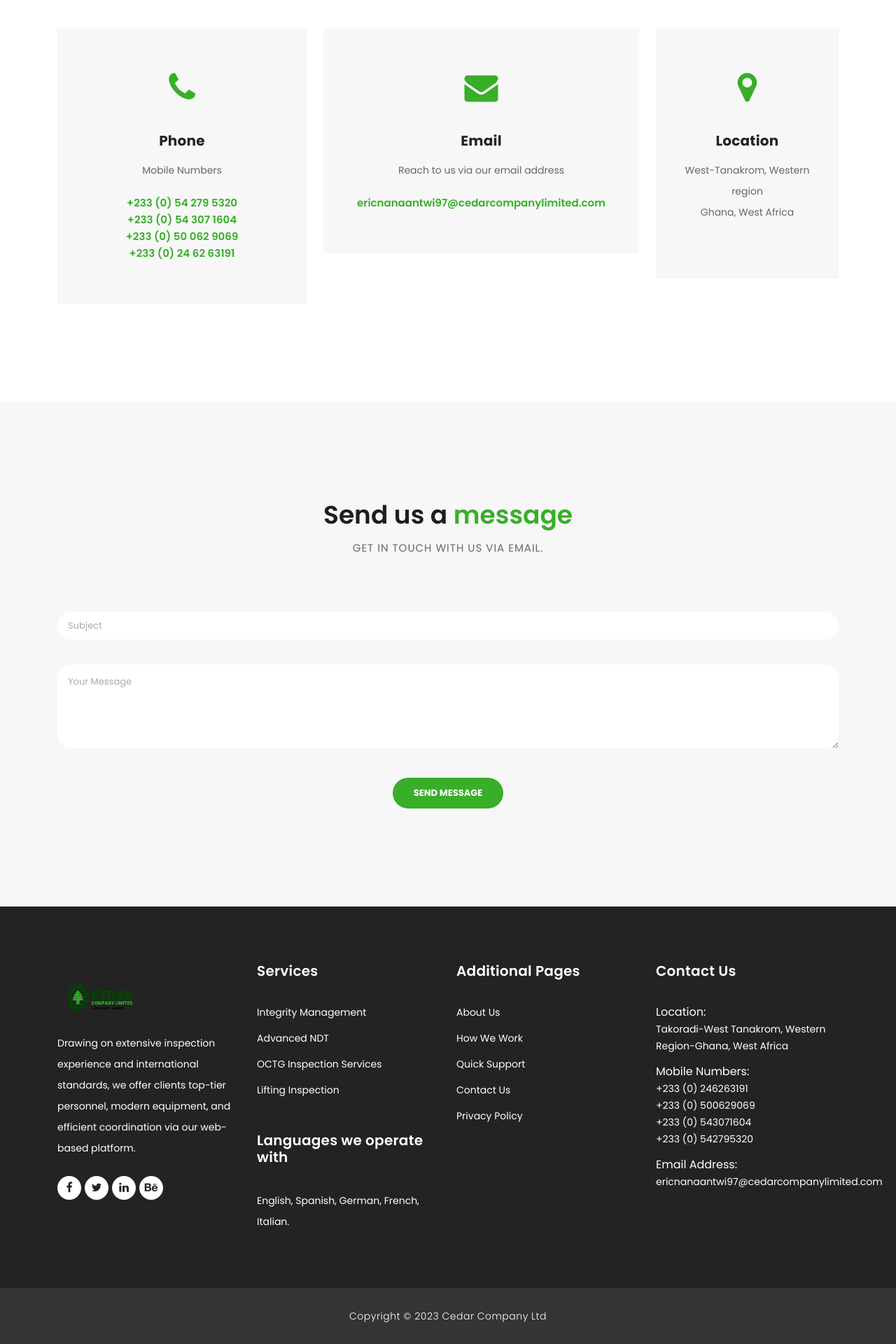
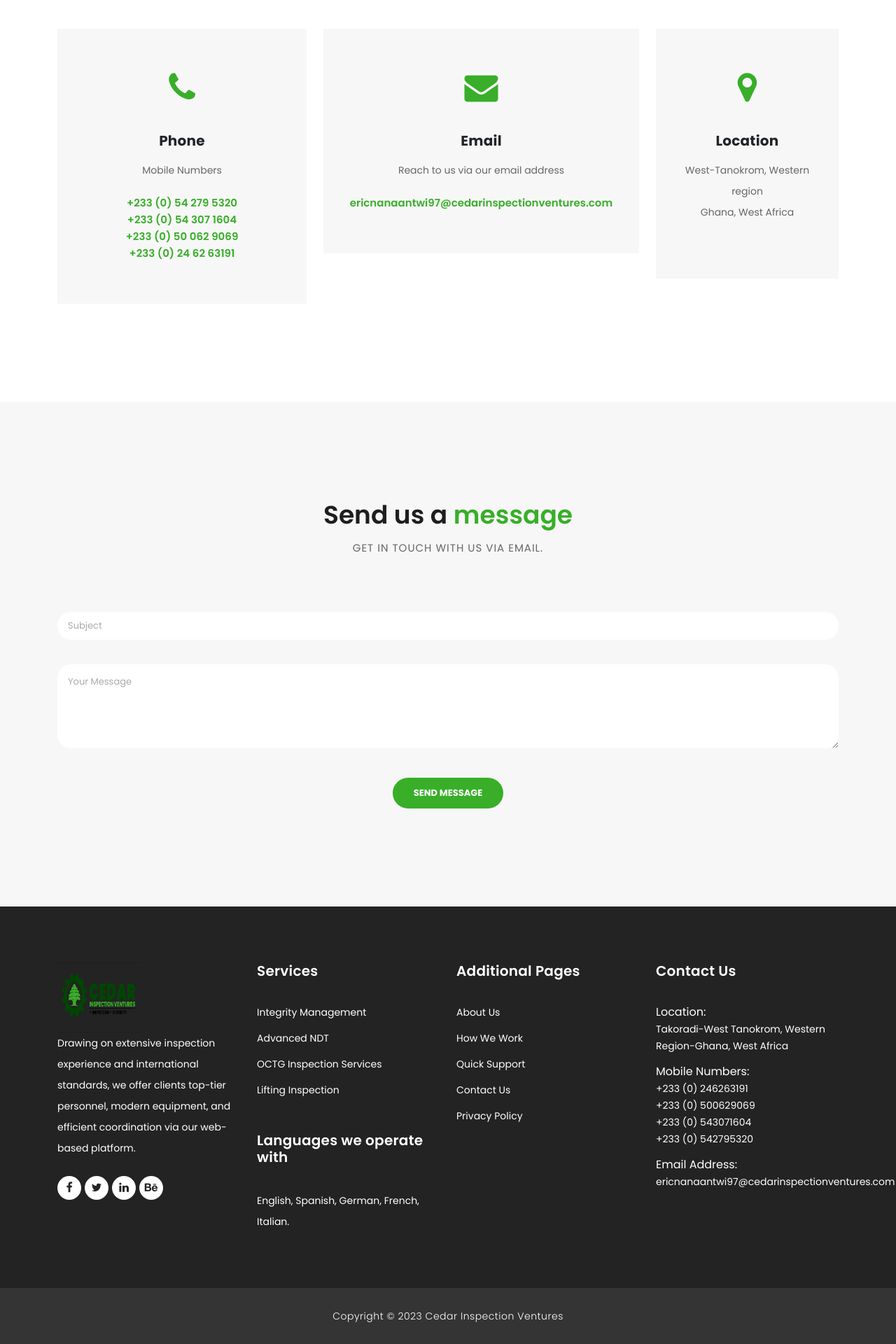
Before and after one commit to Faisal-Sey/Cedar-Company-Limited, a React (Vite) app: page /contact in a window 1280 px wide. Shown: the part 609-2529 px from the top of the page at 70% size. Built offline with nearby package versions, Linux system fonts and the light colour scheme.

Commit message:
added some updates

```diff
--- a/index.html
+++ b/index.html
@@ -4,7 +4,7 @@
     <meta charset="UTF-8"/>
     <link rel="icon" type="image/png" href="/logo.png"/>
     <meta name="viewport" content="width=device-width, initial-scale=1.0"/>
-    <title>Cedar Company Limited</title>
+    <title>Cedar Inspection Ventures</title>
     <link
             href="https://fonts.googleapis.com/css?family=Poppins:100,200,300,400,500,600,700,800,900&display=swap"
             rel="stylesheet"
--- a/src/components/common/footer/footer.jsx
+++ b/src/components/common/footer/footer.jsx
@@ -90,7 +90,7 @@
                             <ul className="menu-list">
                                 <li>
                                     <span>Location:</span><br/>
-                                    <a>Takoradi-West Tanakrom,
+                                    <a>Takoradi-West Tanokrom,
                                         Western Region-Ghana, West Africa</a>
                                 </li>
                                 <li>
@@ -102,7 +102,7 @@
                                 </li>
                                 <li>
                                     <span>Email Address:</span><br />
-                                    <a>ericnanaantwi97@cedarcompanylimited.com</a>
+                                    <a>ericnanaantwi97@cedarinspectionventures.com</a>
                                 </li>
                             </ul>
                         </div>
@@ -114,7 +114,7 @@
                     <div className="row">
                         <div className="col-md-12">
                             <p>
-                                Copyright © {new Date().getFullYear()} Cedar Company Ltd
+                                Copyright © {new Date().getFullYear()} Cedar Inspection Ventures
                             </p>
                         </div>
                     </div>
--- a/src/components/home/funFacts.jsx
+++ b/src/components/home/funFacts.jsx
@@ -40,7 +40,7 @@
                             formalizing these values and our underlying pillars of
                             belief (behaviours). We are recognizing and acknowledging
                             what is important to us as a company and what makes us
-                            CEDAR COMPANY LIMITED (CCL).<br/>
+                            CEDAR INSPECTION VENTURES (CIV).<br/>
                             Our Values are as follows: <br/>
                             <em>SAFETY </em>: We will always but the health, well-being
                             and safety of our people first. No compromise.
--- a/src/components/home/moreInfo.jsx
+++ b/src/components/home/moreInfo.jsx
@@ -29,7 +29,7 @@
                                             coordinated and reported via our web-based asset management platform.
                                             <br />
                                             <br />
-                                            CCL believe that we form part of your front line risk management resource
+                                            CIV believe that we form part of your front line risk management resource
                                             ensuring that project assets are prepared in compliance with relevant
                                             standards...
                                         </p>
--- a/src/components/home/services.jsx
+++ b/src/components/home/services.jsx
@@ -15,7 +15,7 @@
                             <h2>
                                 Our <em>Services</em>
                             </h2>
-                            <span>What we do at Cedar Company Limited.</span>
+                            <span>What we do at Cedar Inspection Ventures.</span>
                         </div>
                     </div>
                     <div className="col-md-3">
--- a/src/components/home/testimonials.jsx
+++ b/src/components/home/testimonials.jsx
@@ -30,7 +30,7 @@
                 <div className="row">
                     <div className="col-md-12">
                         <div className="section-heading">
-                            <h2>Cedar Company Limited <em>(CCL)</em> Leadership</h2>
+                            <h2>Cedar Inspection Ventures <em>(CIV)</em> Leadership</h2>
                         </div>
                     </div>
                     <div className="col-md-12">
@@ -58,7 +58,7 @@
                                             and pursue sustainable growth of businesses .
                                         </p>
                                         <p>Contact: +233 (0) 24 626 3191 / +233 (0) 50 062 9069</p>
-                                        <p>Email: ericnanaantwi97@cedarcompanylimited.com / ericnanaantwi97@gmail.com</p>
+                                        <p>Email: ericnanaantwi97@cedarinspectionventures.com / ericnanaantwi97@gmail.com</p>
                                     </div>
                                     <img src={CEOImage} alt=""/>
                                 </div>
@@ -80,7 +80,7 @@
                                             plans for direct reports and resolutions.
                                         </p>
                                         <p>Contact: +233 (0) 54 307 1604 / +233 (0) 54 279 5520</p>
-                                        <p>Email: richard.okyere@cedarcompanylimited.com</p>
+                                        <p>Email: richard.okyere@cedarinspectionventures.com</p>
                                     </div>
                                     <img src={OperatorImage} alt=""/>
                                 </div>
--- a/src/screens/about/index.jsx
+++ b/src/screens/about/index.jsx
@@ -31,17 +31,17 @@
                                             <div className="right-content">
                                                 <span>our solid background on inspection</span>
                                                 <h2>
-                                                    Get to know about <em>Cedar Company Limited (CCL)</em>
+                                                    Get to know about <em>Cedar Inspection Ventures (CIV)</em>
                                                 </h2>
                                                 <p>
                                                     Our experience in inspection, together with our extensive knowledge
-                                                    of internation standards guarantees that our clients have access to
+                                                    of international standards guarantees that our clients have access to
                                                     the best personnel and techniques in the respective inspection disciplines.
                                                     Our inspectors are equipped with modern equipment and operations are
                                                     coordinated and reported via our web-based asset management platform.
                                                     <br />
                                                     <br />
-                                                    CCL believe that we form part of your front line risk management resource
+                                                    CIV believe that we form part of your front line risk management resource
                                                     ensuring that project assets are prepared in compliance with relevant
                                                     standards. Our team comprises of extensively qualified, safety focused
                                                     inspectors who are highly mobile and at home in their operating
@@ -70,7 +70,7 @@
                                     <h2>
                                         Our Leading <em>members</em>
                                     </h2>
-                                    <span>Brief background of the leadership of Cedar Company Limited (CCL)</span>
+                                    <span>Brief background of the leadership of Cedar Inspection Ventures (CIV)</span>
                                 </div>
                             </div>
                             <div className="col-md-6">
@@ -97,7 +97,7 @@
                                             and pursue sustainable growth of businesses .
                                         </p>
                                         <p>Contact: +233 (0) 24 626 3191 / +233 (0) 50 062 9069</p>
-                                        <p>Email: ericnanaantwi97@cedarcompanylimited.com / ericnanaantwi97@gmail.com</p>
+                                        <p>Email: ericnanaantwi97@cedarinspectionventures.com / ericnanaantwi97@gmail.com</p>
                                     </div>
                                 </div>
                             </div>
@@ -120,7 +120,7 @@
                                             plans for direct reports and resolutions.
                                         </p>
                                         <p>Contact: +233 (0) 54 307 1604 / +233 (0) 54 279 5520</p>
-                                        <p>Email: ericnanaantwi97@cedarcompanylimited.com</p>
+                                        <p>Email: ericnanaantwi97@cedarinspectionventures.com</p>
                                     </div>
                                 </div>
                             </div>
--- a/src/screens/contact/index.jsx
+++ b/src/screens/contact/index.jsx
@@ -8,7 +8,7 @@
     const handleSubmit = (e) => {
         e.preventDefault();
 
-        const email = "ericnanaantwi97@cedarcompanylimited.com"
+        const email = "ericnanaantwi97@cedarinspectionventures.com"
 
         window.location.href = `mailto:${email}
         ?subject=${encodeURIComponent(subjectRef.current.value)}
@@ -51,7 +51,7 @@
                                 <p>
                                     Reach to us via our email address
                                 </p>
-                                <a href="#">ericnanaantwi97@cedarcompanylimited.com</a>
+                                <a href="#">ericnanaantwi97@cedarinspectionventures.com</a>
                             </div>
                         </div>
                         <div className="col-md-3">
@@ -59,7 +59,7 @@
                                 <i className="fa fa-map-marker" />
                                 <h4>Location</h4>
                                 <p>
-                                    West-Tanakrom, Western region
+                                    West-Tanokrom, Western region
                                     <br />
                                     Ghana, West Africa
                                 </p>
--- a/src/screens/services/index.jsx
+++ b/src/screens/services/index.jsx
@@ -110,7 +110,7 @@
                                         Any lifting and hand equipment should be checked
                                         when installed and periodically thereafter. If
                                         this regular check is not done, they can be source
-                                        of accident at work. CCL team lead the following inspections in accordance
+                                        of accident at work. CIV team lead the following inspections in accordance
                                         with internation regulations.
                                         <ol>
                                             <li>Overhead cranes inspection</li>
```
Also changed, not shown: src/assets/images/logo.png.
